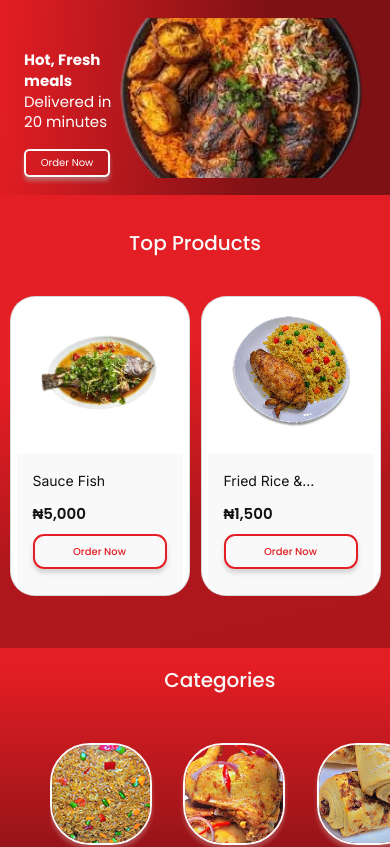
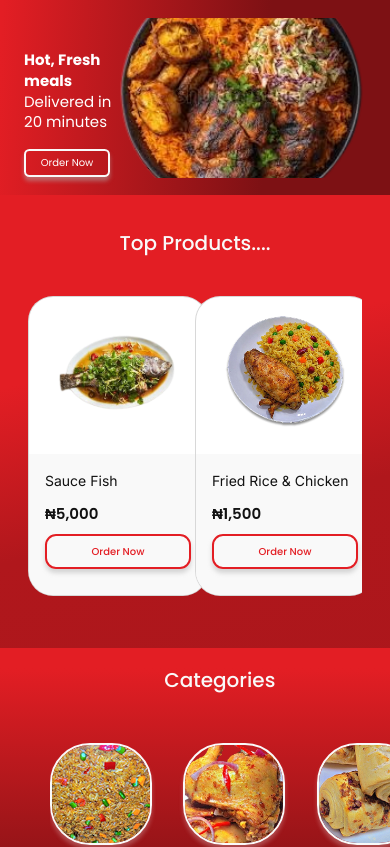
Before and after one commit to Havilah-Hills03/lescy-romeo-fast-food, a Next.js app: page / in a window 390 px wide. Shown: the top 847 px of the page. Built offline with nearby package versions, Linux system fonts and the light colour scheme.

Commit message:
updated the card width and height

```diff
--- a/app/Hero-page-sections/Top-Product.tsx
+++ b/app/Hero-page-sections/Top-Product.tsx
@@ -71,7 +71,7 @@ const TopProduct: React.FC = () => {
 
  >
   <h1 className="h1 text-center pt-12 font-medium text-[20px] lg:text-[35px] md:text-[35px]"
-  >Top Products</h1>
+  >Top Products....</h1>
      <div
       className=" max-w-4xl lg:max-w-8xl  md:max-w-7xl  flex justify-center items-center h-[48vh] lg:h-screen px-1"
 
--- a/app/globals.css
+++ b/app/globals.css
@@ -85,15 +85,16 @@ nav li {
    .cat-pro-sec{
      padding-left: 3.1em
   }
-   .prodcat-com {
-   padding-left: 6px;
-   padding-right: 6px;
+   .topProduct {
+   padding-left: 24px;
+   padding-right: 24px;
   }
 }
 
 @media (max-width:350px) {
   .prodcat-com {
     width: 150px;
-    padding:1px
+    padding-left: 2px;
+   padding-right: 2px;
   }
 }
```
